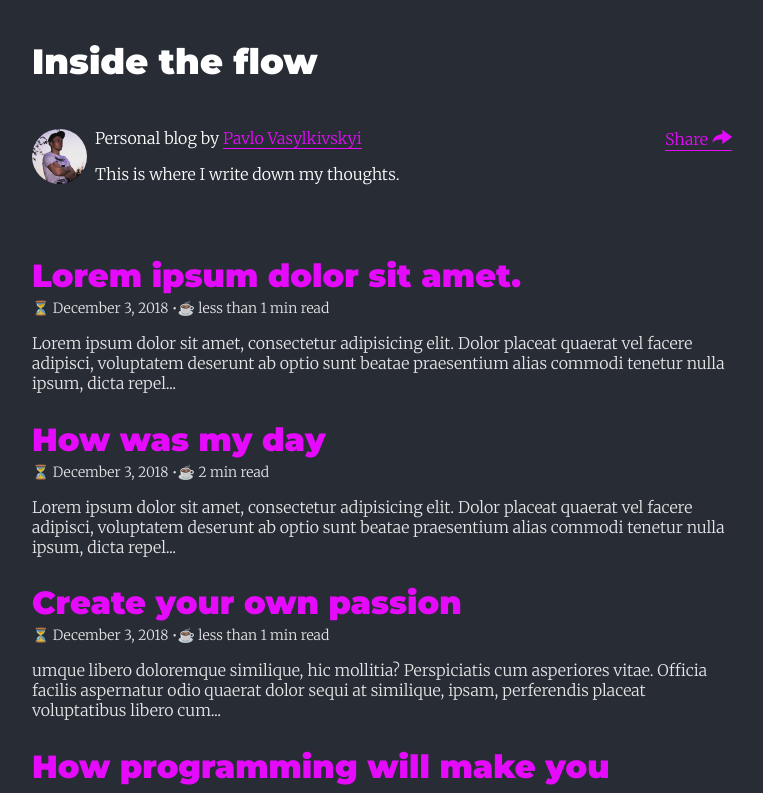
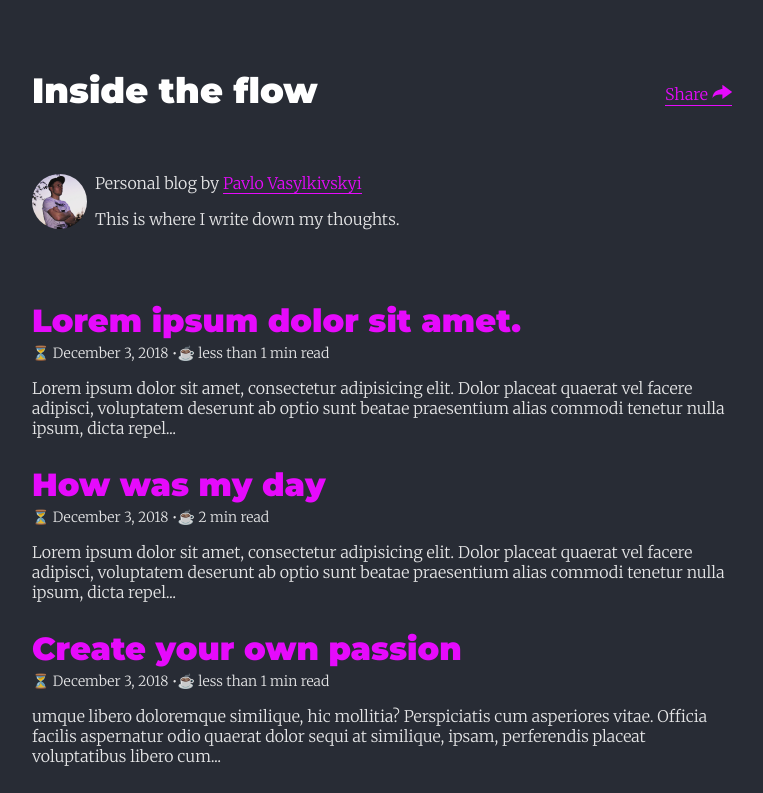
Before and after one commit to Vasylkivskyi/my-blog-frontend, a React (Create React App) app: page / in a window 1280 px wide. Shown: the top 793 px of the page, without its empty margins (258-1021 px from the left). Built offline with nearby package versions, Linux system fonts and the light colour scheme; no server answers.

Commit message:
moved share button to nav component

```diff
--- a/src/components/info/Info.tsx
+++ b/src/components/info/Info.tsx
@@ -1,7 +1,6 @@
 import React from 'react';
 import { withRouter } from 'react-router-dom';
 import homepage from '../../images/homepage.jpg';
-import Share from '../share/Share';
 import './info.scss';
 import { WithRouterInterface } from '../../interfaces/interfaces';
 
@@ -12,7 +11,6 @@ const Info: React.FC<WithRouterInterface> = ({ location }) => (
     )}
     <figure className="info">
       <img className="image" src={homepage} alt="Pavlo" />
-      <div className="space-between">
       <figcaption className="info-text">
         <p>
               Personal blog by
@@ -21,8 +19,6 @@ const Info: React.FC<WithRouterInterface> = ({ location }) => (
         </p>
         <p>This is where I write down my thoughts.</p>
       </figcaption>
-        <Share />
-      </div>
     </figure>
   </div>
 );
--- a/src/components/nav/Nav.tsx
+++ b/src/components/nav/Nav.tsx
@@ -2,6 +2,7 @@ import React from 'react';
 import './nav.scss';
 import { Link, withRouter } from 'react-router-dom';
 import Info from '../info/Info';
+import Share from '../share/Share';
 
 import { WithRouterInterface } from '../../interfaces/interfaces';
 
@@ -10,9 +11,12 @@ const Nav: React.FC<WithRouterInterface> = ({ location }) => {
 
   return (
     <nav className={`navbar ${cssClass}`}>
-      <Link to="/">
-        <h1 className="site-name">Inside the flow</h1>
-      </Link>
+      <div className="space-between">
+        <Link to="/">
+          <h1 className="site-name">Inside the flow</h1>
+        </Link>
+        <Share />
+      </div>
       {location.pathname.length === 1 && <Info />}
     </nav>
   );
--- a/src/components/nav/nav.scss
+++ b/src/components/nav/nav.scss
@@ -2,6 +2,15 @@
   margin-top: 40px;
   margin-bottom: 3.5rem;
 
+  .space-between {
+    display: flex;
+    justify-content: space-between;
+    align-items: center;
+
+    a {
+      border: none;
+    }
+  }
   &.without-info {
     .site-name {
       font-size: 1.8em;
--- a/src/components/share/share.scss
+++ b/src/components/share/share.scss
@@ -1,5 +1,5 @@
 .share-container {
-  margin-top: 1rem;
+  margin-top: 0.5rem;
   align-items: center;
   color: #e60afc;
 
```
Lines whose indentation alone changed are shown as unchanged.
